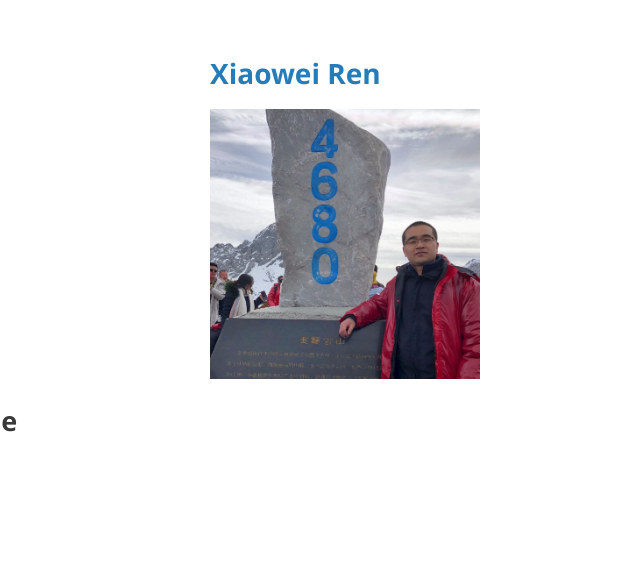
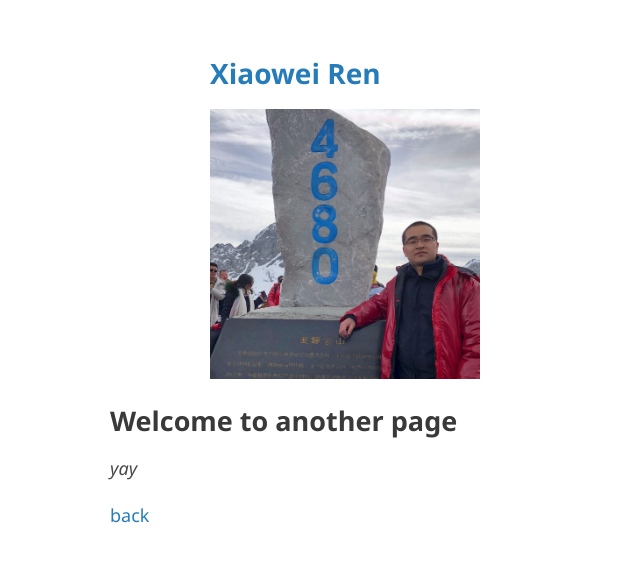
Before and after one commit to ericrxw/xiaoweiren, a Jekyll site: the page built from another-page.md, in a window 1280 px wide. Shown: the top 562 px of the page, without its empty margins (0-640 px from the left). Built offline with Jekyll 4.4.1, drawn with Linux system fonts in a browser that asks for light colours; the repository's description, which GitHub fills in, is left out; our own code applies the rules of GitHub Pages for plain Markdown files.

Commit message:
layout agjustment

```diff
--- a/_sass/jekyll-theme-minimal.scss
+++ b/_sass/jekyll-theme-minimal.scss
@@ -173,7 +173,7 @@ strong {
 }
 
 section {
-  width:1400px;
+  width:960px;
   float:right;
   padding-bottom:50px;
 }
```
